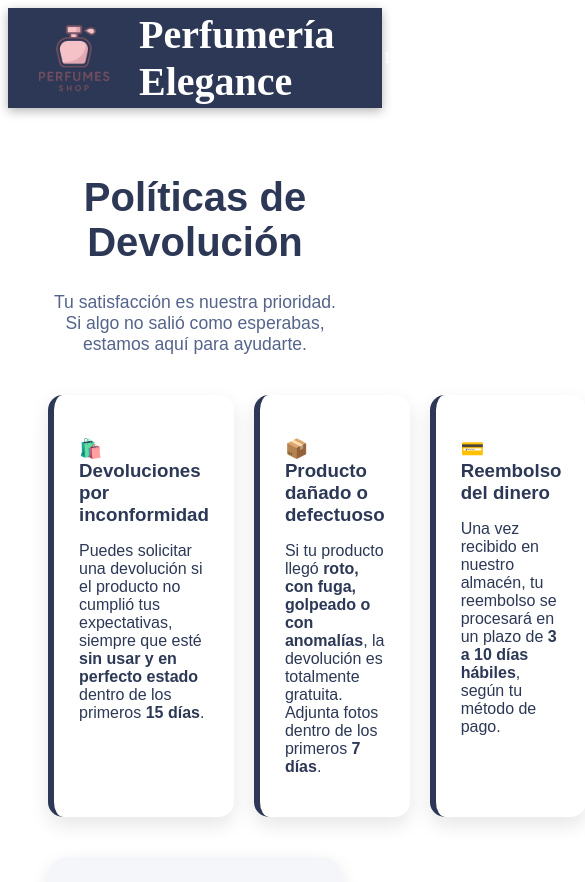
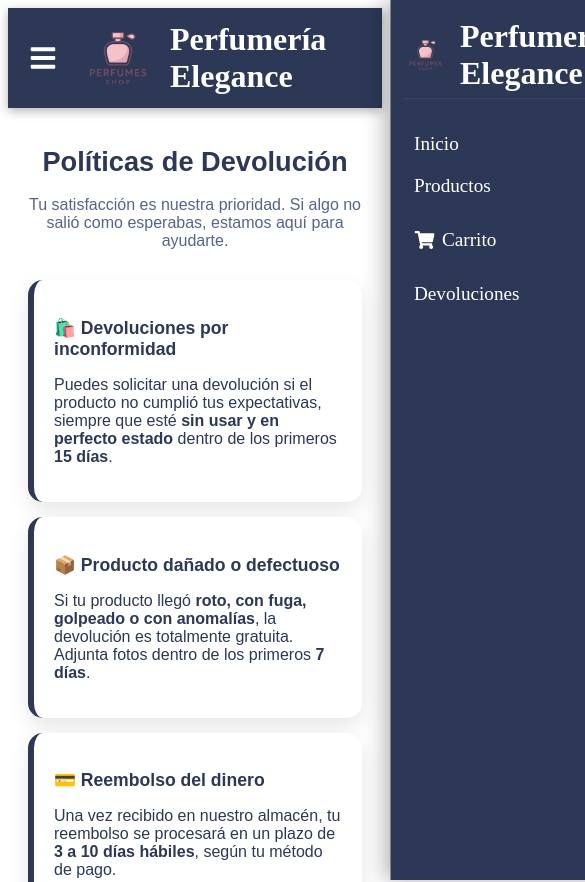
Before and after one commit to briceno1304/moda-shop, a React (Vite) app: page /devoluciones in a window 390 px wide. Shown: the top 882 px of the page, 585 px wide, since content can reach past the window. Built offline with nearby package versions, Linux system fonts and the light colour scheme.

Commit message:
Fix: case-sensitive CSS import

```diff
--- a/src/components/Navbar.css
+++ b/src/components/Navbar.css
@@ -1,84 +1,72 @@
+/* ===================== NAVBAR BASE ===================== */
 .nav {
   background: #2C3855;
-  height: 100px;                /* altura igual al logo */
-  padding: 0 1rem;              /* solo izquierda/derecha */
+  width: 100%;
   color: white;
   box-shadow: 0 3px 10px rgba(0,0,0,0.3);
-  display: flex;
-  align-items: center;          /* centra verticalmente */
+  position: relative;
+  z-index: 50;
 }
 
 .nav__content {
+  height: 100px;
   max-width: 1100px;
-  margin: auto;
+  margin: 0 auto;
   width: 100%;
   display: flex;
-  justify-content: space-between;
+  justify-content: space-between;   /* 🔥 Desktop sigue igual */
   align-items: center;
+  padding: 0 1rem;
 }
 
-.nav__logo {
+
+/* LOGO */
+.nav__logo, .nav__logo-drawer {
   display: flex;
   align-items: center;
-  gap: 15px;                    /* menos separación */
+  gap: 12px;
   font-weight: bold;
-  font-size: 2.5rem;
+  font-size: 2rem;
+  color: white;
   text-decoration: none;
-  color: white;
+}
+.nav__logo-img {
+  height: 80px;
+  width: auto;
 }
 
-.nav__logo img {
-  height: 100px;                /* tamaño grande */
-  width: auto;
-  object-fit: contain;
+/* LINKS - escritorio */
+.nav__links.desktop {
+  list-style: none;
+  display: flex;
+  align-items: center;
+  gap: 20px;
+}
+.nav__links.desktop a {
+  color: white;
+  text-decoration: none;
+  padding: 6px 10px;
+  font-size: 1rem;
+  border-radius: 6px;
+}
+.nav__links.desktop a:hover {
+  background: rgba(255,255,255,0.12);
 }
 
-.nav__links {
-  list-style: none;
-  display: flex;
-  gap: 20px;
-}
-
-.nav__links a {
-  color: white;
-  text-decoration: none;
-  font-size: 1rem;
-  padding: 6px 10px;
-  transition: 0.3s;
-  border-radius: 6px;
-}
-
-.nav__links a:hover {
-  background: rgba(255,255,255,0.2);
-}
-
-/* Contenedor general */
-.nav__links {
-  display: flex;
-  align-items: center;
-  gap: 20px;          /* separación entre botones */
-}
-
-/* Carrito */
+/* CARRITO - compartido */
 .nav__carrito {
   display: flex;
   align-items: center;
-  gap: 6px;           /* espacio entre icono y texto */
+  gap: 8px;
   position: relative;
+  color: inherit;
+  text-decoration: none;
 }
-
-/* Ícono del carrito */
-.carrito__icon {
-  font-size: 20px;
-  color: inherit;     /* usa el color del navbar */
-  margin-top: 0;      /* evita que empuje el texto hacia abajo */
-}
-
-/* Contador rojo */
+.carrito__icon { font-size: 20px; }
 .carrito__contador {
   position: absolute;
   top: -8px;
-  right: -10px;
+  right: -12px;
   background: red;
   color: white;
   font-size: 12px;
@@ -89,3 +77,157 @@
   justify-content: center;
   align-items: center;
 }
+
+/* HAMBURGUESA */
+.nav__hamburger {
+  display: none; /* se activa en móvil */
+  font-size: 28px;
+  background: none;
+  border: none;
+  color: white;
+  cursor: pointer;
+}
+
+/* ===================== OVERLAY + DRAWER (MÓVIL DERECHO) ===================== */
+.nav__overlay {
+  position: fixed;
+  top: 0;
+  left: 0;
+  width: 100%;
+  height: 100vh;
+  background: rgba(0,0,0,0.35);
+  opacity: 0;
+  pointer-events: none;
+  transition: opacity 0.25s ease;
+  z-index: 90;
+}
+.nav__overlay.show {
+  opacity: 1;
+  pointer-events: auto;
+}
+
+/* Drawer anclado a la derecha */
+.nav__drawer {
+  position: fixed;
+  top: 0;
+  right: 0;
+  height: 100vh;
+  width: 85%;              /* ancho por defecto en móvil (ajusta si quieres) */
+  max-width: 360px;        /* limita en pantallas grandes */
+  background: #2C3855;
+  box-shadow: -6px 0 20px rgba(0,0,0,0.3);
+  transform: translateX(100%);  /* oculto fuera de pantalla (derecha) */
+  transition: transform 0.28s cubic-bezier(.2,.8,.2,1);
+  z-index: 100;
+  display: flex;
+  flex-direction: column;
+  padding: 18px 12px;
+  gap: 18px;
+}
+
+/* Cuando está abierto */
+.nav__drawer.open {
+  transform: translateX(0);
+}
+
+/* Header interno del drawer */
+.nav__drawer-header {
+  display: flex;
+  align-items: center;
+  justify-content: space-between;
+  gap: 12px;
+  padding-bottom: 6px;
+  border-bottom: 1px solid rgba(255,255,255,0.06);
+}
+
+.nav__logo-img-drawer {
+  height: 46px;
+  width: auto;
+}
+
+/* Botón cerrar drawer (en header) */
+.nav__drawer-close {
+  background: none;
+  border: none;
+  color: white;
+  font-size: 22px;
+  cursor: pointer;
+}
+
+/* Links dentro del drawer (verticales) */
+.nav__links.drawer {
+  list-style: none;
+  display: flex;
+  flex-direction: column;
+  gap: 20px;
+  margin-top: 16px;
+  padding: 0;
+  align-items: stretch;
+}
+
+.nav__links.drawer a {
+  color: white;
+  text-decoration: none;
+  font-size: 1.2rem;
+  padding: 12px;
+  text-align: left;
+  width: 100%;
+  border-radius: 6px;
+}
+.nav__links.drawer a:hover {
+  background: rgba(255,255,255,0.06);
+}
+
+/* ===================== RESPONSIVE BEHAVIOR ===================== */
+/* 🔥 MODO MÓVIL: Mover hamburguesa a la izquierda */
+/* === DESKTOP === */
+@media (min-width: 993px) {
+  .nav__links.desktop {
+    display: flex;
+  }
+
+  .nav__hamburger {
+    display: none;   /* 🔥 icono oculto en computadora */
+  }
+
+  .nav__drawer,
+  .nav__overlay {
+    display: none;   /* 🔥 nunca se usa el drawer en desktop */
+  }
+}
+
+/* === MÓVIL / TABLET === */
+@media (max-width: 992px) {
+
+  .nav__links.desktop {
+    display: none;   /* 🔥 ocultar links en teléfono */
+  }
+
+  .nav__hamburger {
+    display: flex;   /* 🔥 mostrar icono en teléfono */
+    order: -1;       /* mover a la izquierda */
+    align-items: center;
+  }
+
+  .nav__content {
+    justify-content: flex-start;
+    gap: 15px;
+  }
+}
+
+
+@media (max-width: 768px) {
+  .nav__content {
+    padding: 10px 15px;
+  }
+}
+
+/* 🔵 Hacer navbar ancho completo en móvil */
+@media (max-width: 992px) {
+  .nav__content {
+    width: 100% !important;
+    max-width: 100% !important;
+    margin: 0 !important;
+    padding: 0 15px !important;
+  }
+}
--- a/src/components/Navbar.jsx
+++ b/src/components/Navbar.jsx
@@ -1,45 +1,92 @@
 import { Link } from "react-router-dom";
-import { useContext } from "react";
+import { useContext, useState, useEffect } from "react";
 import { CarritoContext } from "../context/CarritoContext";
-import { FaShoppingCart } from "react-icons/fa";
-import "./Navbar.css";
+import { FaShoppingCart, FaBars, FaTimes } from "react-icons/fa";
+import "./navbar.css";
 
 export default function Navbar() {
   const { carrito } = useContext(CarritoContext);
+  const [menuOpen, setMenuOpen] = useState(false);
 
-  // Calcular total de artículos
   const totalItems = carrito.reduce((sum, p) => sum + p.cantidad, 0);
+
+  // Bloquear scroll del body cuando el menú está abierto (y limpiar al desmontar)
+  useEffect(() => {
+    if (menuOpen) {
+      document.body.style.overflow = "hidden";
+    } else {
+      document.body.style.overflow = "";
+    }
+    return () => {
+      document.body.style.overflow = "";
+    };
+  }, [menuOpen]);
 
   return (
     <nav className="nav">
       <div className="nav__content">
-
         {/* LOGO */}
-        <Link to="/" className="nav__logo">
+        <Link to="/" className="nav__logo" onClick={() => setMenuOpen(false)}>
           <img src="/logo.png" alt="Logo" className="nav__logo-img" />
           Perfumería Elegance
         </Link>
 
-        {/* MENÚ */}
-        <ul className="nav__links">
+        {/* HAMBURGUESA (visible en móvil) */}
+        <button
+          className="nav__hamburger"
+          aria-label={menuOpen ? "Cerrar menú" : "Abrir menú"}
+          onClick={() => setMenuOpen((s) => !s)}
+        >
+          {menuOpen ? <FaTimes /> : <FaBars />}
+        </button>
+
+        {/* Links (escritorio) - se mantienen visibles en pantallas grandes */}
+        <ul className="nav__links desktop">
           <li><Link to="/">Inicio</Link></li>
-          <li><Link to="/Productos">Productos</Link></li>
-
-          {/* CARRITO CON ÍCONO Y CONTADOR */}
+          <li><Link to="/productos">Productos</Link></li>
           <li>
-            <Link to="/Carrito" className="nav__carrito">
+            <Link to="/carrito" className="nav__carrito">
               <FaShoppingCart className="carrito__icon" />
               <span>Carrito</span>
-
-              {totalItems > 0 && (
-                <span className="carrito__contador">{totalItems}</span>
-              )}
+              {totalItems > 0 && <span className="carrito__contador">{totalItems}</span>}
             </Link>
           </li>
-         <Link to="/Devoluciones">Devoluciones</Link>
+          <li><Link to="/devoluciones">Devoluciones</Link></li>
         </ul>
+      </div>
 
-      </div>
+      {/* Overlay — aparece cuando el drawer está abierto (móvil) */}
+      <div
+        className={`nav__overlay ${menuOpen ? "show" : ""}`}
+        onClick={() => setMenuOpen(false)}
+        aria-hidden={!menuOpen}
+      />
+
+      {/* Drawer / Drawer derecho (móvil) */}
+      <aside className={`nav__drawer ${menuOpen ? "open" : ""}`} aria-hidden={!menuOpen}>
+        <div className="nav__drawer-header">
+          <Link to="/" className="nav__logo-drawer" onClick={() => setMenuOpen(false)}>
+            <img src="/logo.png" alt="Logo" className="nav__logo-img-drawer" />
+            <span>Perfumería Elegance</span>
+          </Link>
+          <button className="nav__drawer-close" onClick={() => setMenuOpen(false)} aria-label="Cerrar menú">
+            <FaTimes />
+          </button>
+        </div>
+
+        <ul className="nav__links drawer">
+          <li><Link to="/" onClick={() => setMenuOpen(false)}>Inicio</Link></li>
+          <li><Link to="/productos" onClick={() => setMenuOpen(false)}>Productos</Link></li>
+          <li>
+            <Link to="/carrito" className="nav__carrito" onClick={() => setMenuOpen(false)}>
+              <FaShoppingCart className="carrito__icon" />
+              <span>Carrito</span>
+              {totalItems > 0 && <span className="carrito__contador">{totalItems}</span>}
+            </Link>
+          </li>
+          <li><Link to="/devoluciones" onClick={() => setMenuOpen(false)}>Devoluciones</Link></li>
+        </ul>
+      </aside>
     </nav>
   );
 }
--- a/src/pages/devoluciones.css
+++ b/src/pages/devoluciones.css
@@ -113,3 +113,74 @@ textarea {
   padding-left: 20px;
   line-height: 1.8;
 }
+
+/* 📱 RESPONSIVO GENERAL */
+@media (max-width: 900px) {
+  .dev__cards {
+    flex-direction: column;
+  }
+}
+
+@media (max-width: 700px) {
+  .devoluciones {
+    padding: 20px;
+  }
+
+  .dev__title {
+    font-size: 2rem;
+  }
+
+  .dev__subtitle {
+    font-size: 1rem;
+    margin-bottom: 30px;
+  }
+
+  .dev__cards {
+    flex-direction: column;
+    gap: 15px;
+  }
+
+  .dev__card {
+    padding: 20px;
+  }
+
+  .dev__form-container {
+    padding: 20px;
+  }
+
+  .dev__form input,
+  .dev__form select,
+  .dev__form textarea {
+    font-size: 0.95rem;
+    padding: 10px;
+  }
+
+  .dev__btn {
+    width: 100%;
+    padding: 12px;
+    font-size: 1rem;
+  }
+
+  .dev__extra {
+    padding: 15px;
+  }
+}
+
+@media (max-width: 480px) {
+  .dev__title {
+    font-size: 1.7rem;
+  }
+
+  .dev__card h3 {
+    font-size: 1.1rem;
+  }
+
+  textarea {
+    height: 110px;
+  }
+
+  .dev__btn {
+    font-size: 0.95rem;
+    padding: 10px;
+  }
+}
```
